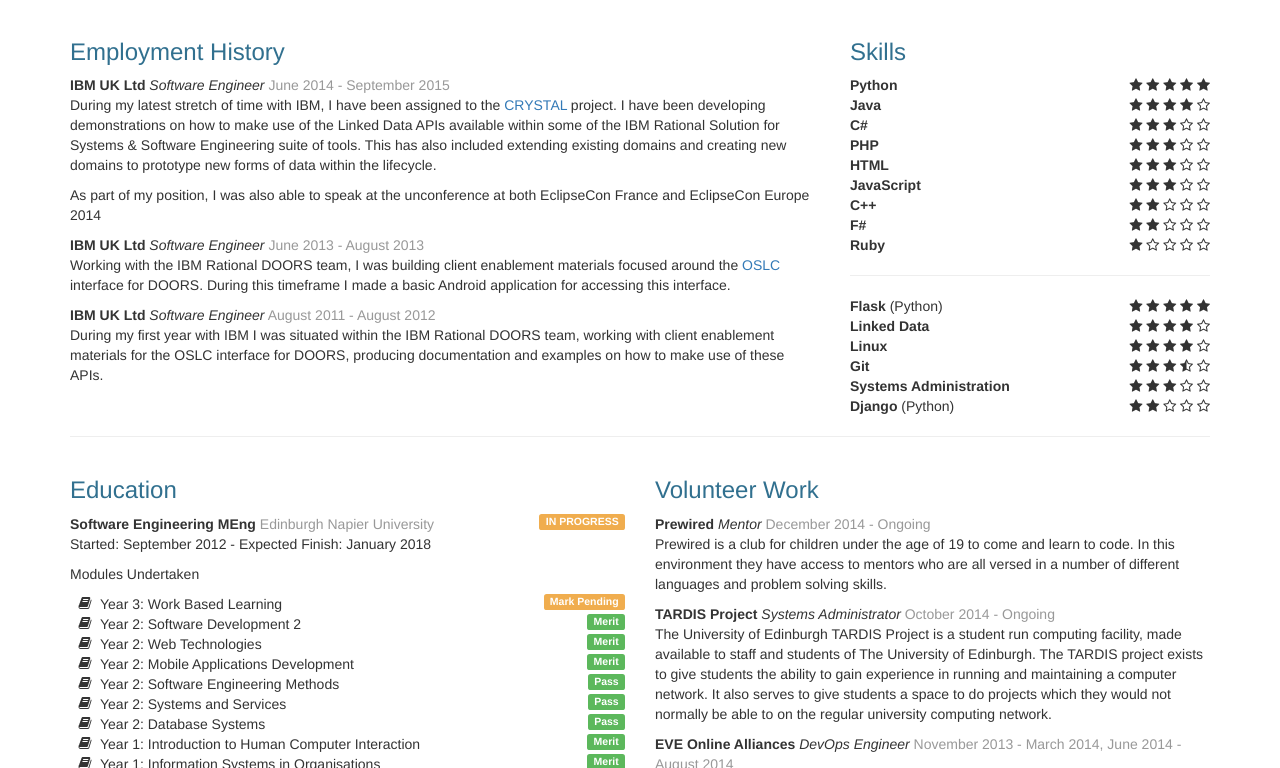
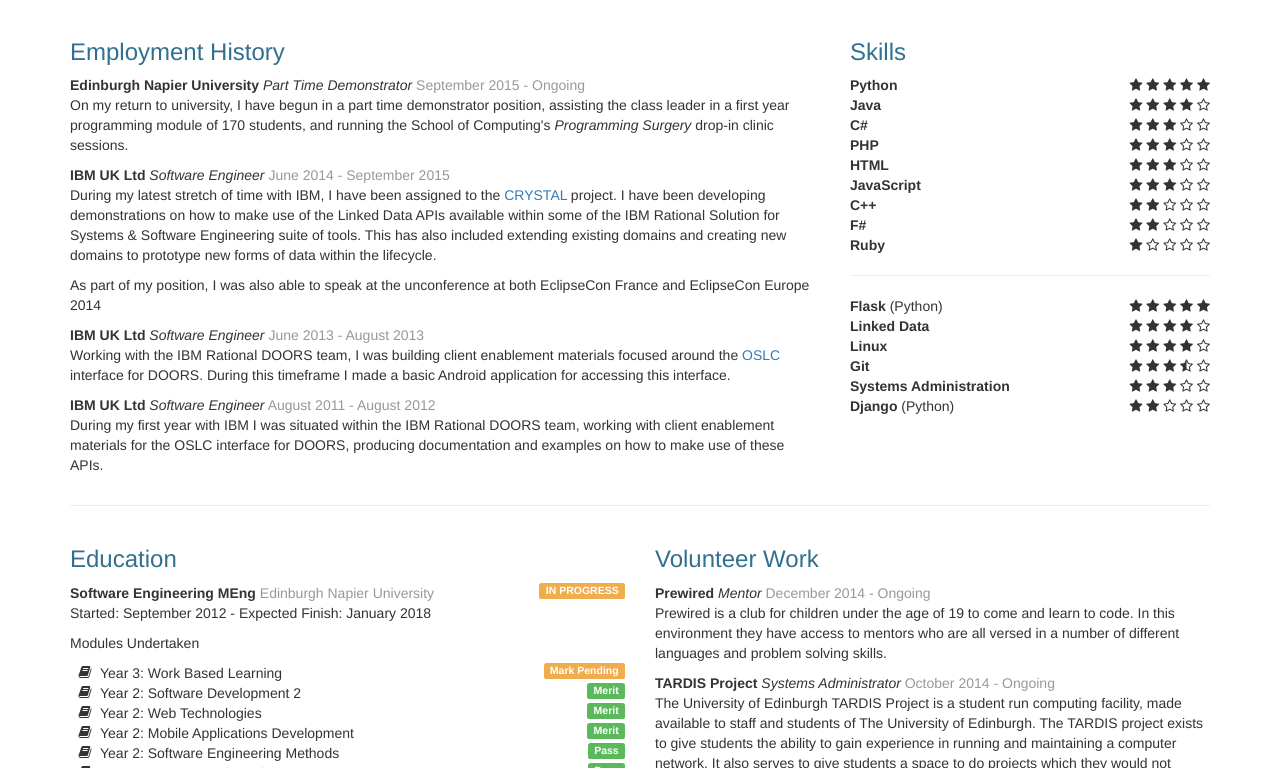
Before and after one commit to hreeder/CV, a plain HTML site: page index.html in a window 1280 px wide. Shown: the part 332-1100 px from the top of the page. Drawn offline with nearby package versions, Linux system fonts and the light colour scheme.

Commit message:
Add Napier PTD position

```diff
--- a/index.html
+++ b/index.html
@@ -40,6 +40,10 @@
 		<div class="row">
 			<div class="col-xs-12 col-md-8">
 				<h3 class="text-info">Employment History</h3>
+				<div class="employment">
+					<strong>Edinburgh Napier University</strong> <i>Part Time Demonstrator</i> <span class="subheading">September 2015 - Ongoing</span>
+					<p>On my return to university, I have begun in a part time demonstrator position, assisting the class leader in a first year programming module of 170 students, and running the School of Computing's <i>Programming Surgery</i> drop-in clinic sessions.</p>
+				</div>
 				<div class="employment">
 					<strong>IBM UK Ltd</strong> <i>Software Engineer</i> <span class="subheading">June 2014 - September 2015</span>
 					<p>During my latest stretch of time with IBM, I have been assigned to the <a href="http://www.crystal-artemis.eu/">CRYSTAL</a> project. I have been developing demonstrations on how to make use of the Linked Data APIs available within some of the IBM Rational Solution for Systems &amp; Software Engineering suite of tools. This has also included extending existing domains and creating new domains to prototype new forms of data within the lifecycle.</p>
```
